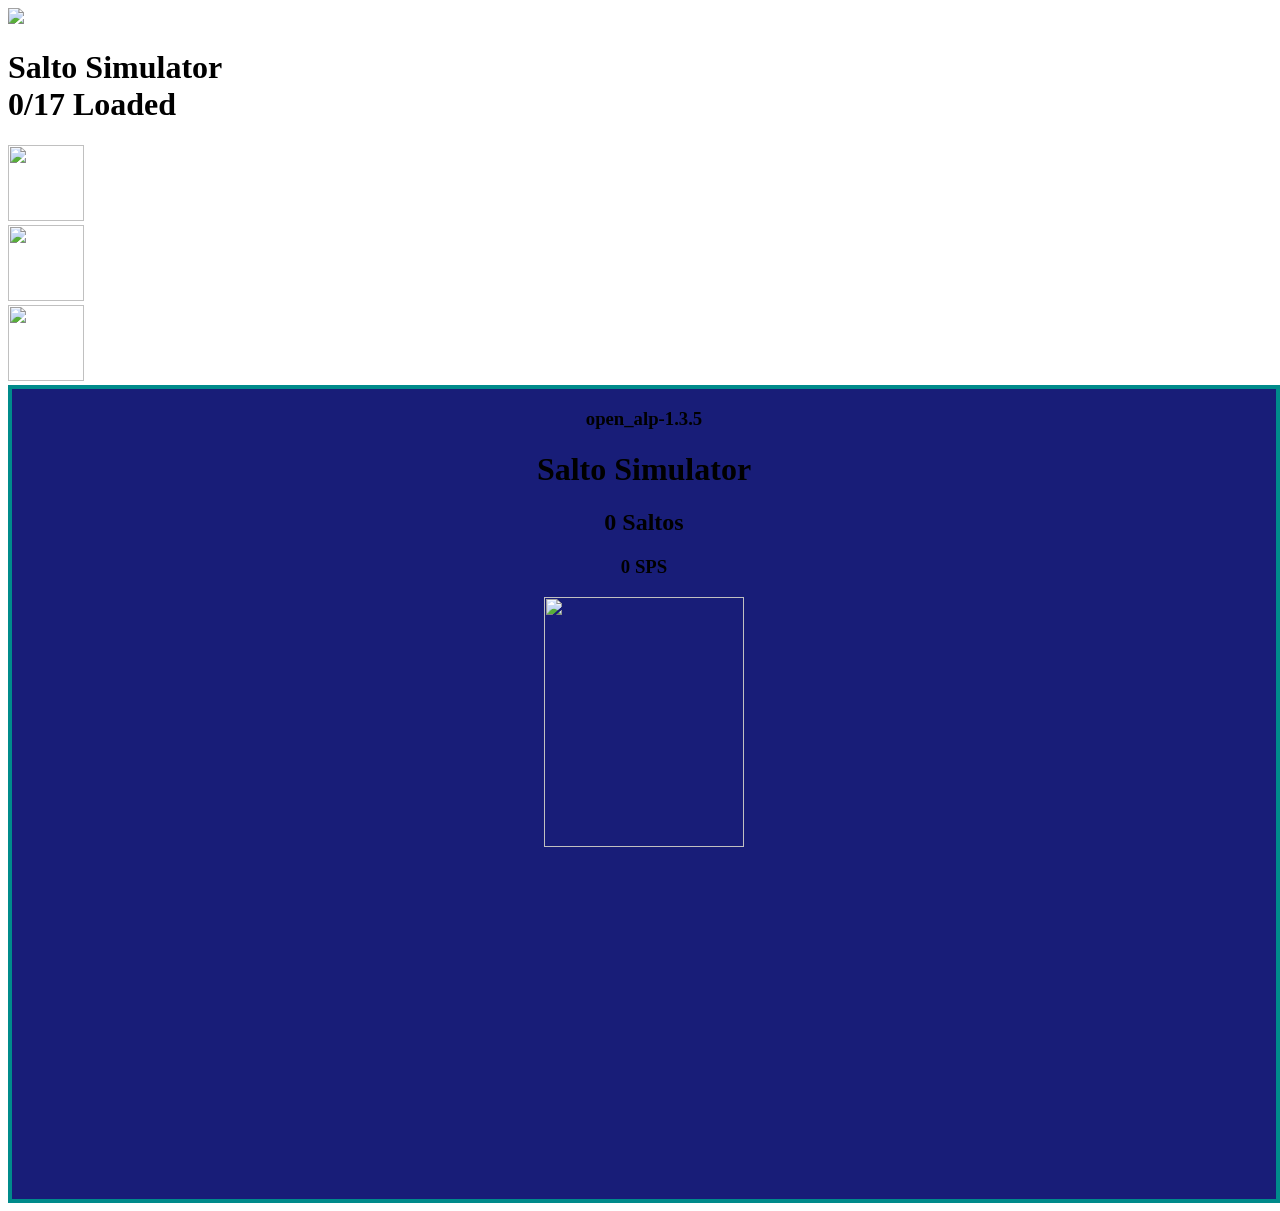
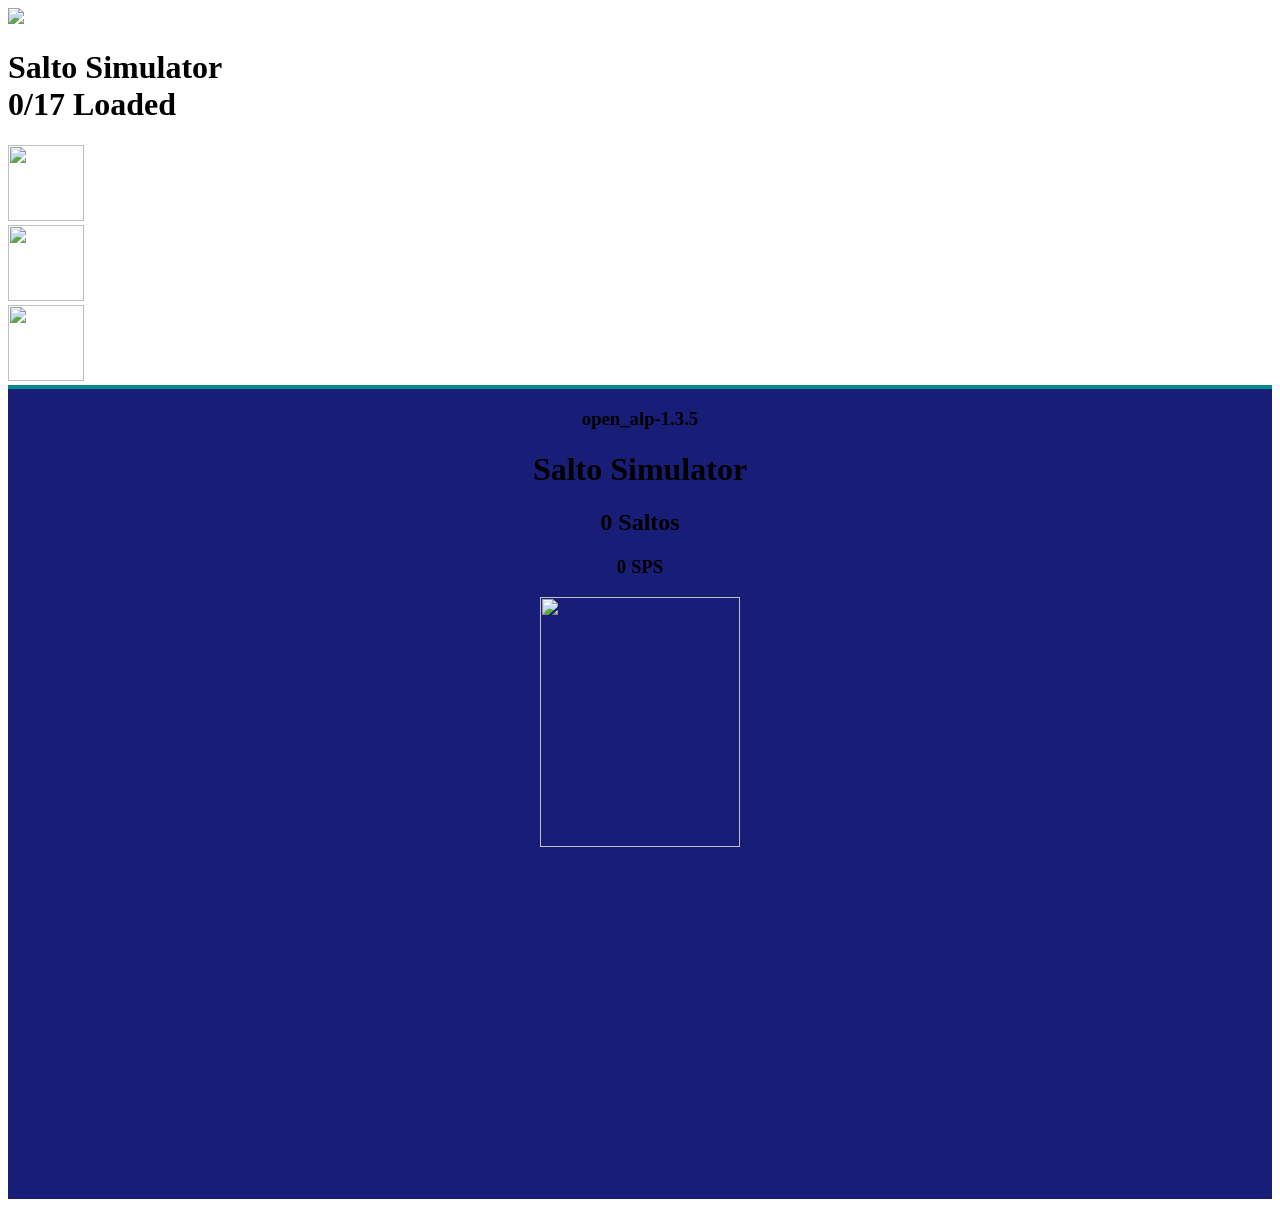

inital commit

--- a/SaltoSimulator/Mobile/css/Screens/Main.css
+++ b/SaltoSimulator/Mobile/css/Screens/Main.css
@@ -1,7 +1,6 @@
 .Main {
   background-color: #181d78;
-  border: #008b8b solid 4px;
-  padding: 0px;
+  border-top: #008b8b solid 4px;
   margin: 0px;
   height: 90vh;
   width: 100%;
